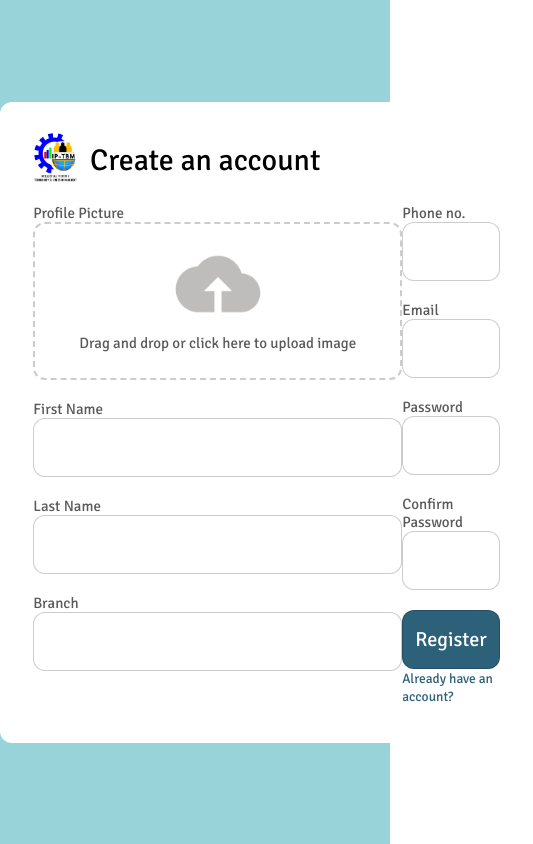
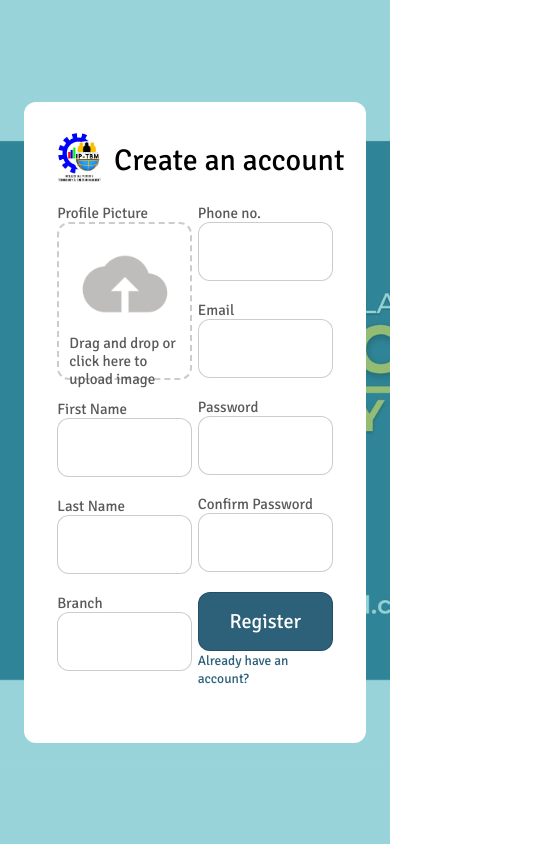
Before and after one commit to progchris00/LSPU-IPTBM-RTMS, a React (Vite) app: page /auth/sign-up in a window 390 px wide. Shown: the whole page, 533 px wide, since content can reach past the window. Built offline with nearby package versions, Linux system fonts and the light colour scheme.

Commit message:
update: make sign-up page responsive
Need fix on space between left and right container. Used max widths and percents

```diff
--- a/src/index.css
+++ b/src/index.css
@@ -53,6 +53,7 @@ main {
 
 .form-fieldset input {
   width: 100%;
+  max-width: 369px;
   height: 59px;
   border-radius: 12px;
   border: 1px solid var(--input-border);
@@ -61,6 +62,8 @@ main {
 
 .form-fieldset label {
   width: 100%;
+  max-width: 369px;
+  display: block;
 }
 
 .form-fieldset input:focus {
@@ -94,7 +97,7 @@ main {
 
 .container.sign-up {
   height: 641px;
-  width: 883px;
+  max-width: 883px;
 }
 
 .container.forgot {
@@ -108,7 +111,8 @@ main {
 }
 
 #login-form,
-#forgot-password-form {
+#forgot-password-form,
+#sign-up-form {
   width: 100%;
 }
 
@@ -118,7 +122,7 @@ main {
 
 .sign-up-form-left,
 .sign-up-form-right {
-  width: 100%;
+  width: 49%;
   display: flex;
   flex-direction: column;
   gap: 20px;
@@ -138,7 +142,7 @@ main {
   border: 2px dashed var(--input-border);
   padding: 10px;
   height: 158px;
-  width: 369px;
+  width: 100%;
 }
 
 #upload-instruction {
@@ -147,6 +151,16 @@ main {
 
 #img-view {
   height: 100%;
+}
+
+#picture-upload-container {
+  width: 100%;
+  max-width: 369px;
+}
+
+#sign-up-form .form-fieldset {
+  justify-content: space-between;
+  flex-wrap: wrap;
 }
 
 /* End of sign up page */
--- a/src/pages/auth/signup.jsx
+++ b/src/pages/auth/signup.jsx
@@ -9,6 +9,7 @@ import DragDropImage from "../../components/DragDropImage";
 function SignUpPage() {
   return (
     <main className="overlay">
+      <div className="form-container">
         <div className="sign-up container">
           <div className="flex">
             <img src={FormLogo} alt="" id="form-logo" />
@@ -62,6 +63,7 @@ function SignUpPage() {
             </fieldset>
           </form>
         </div>
+      </div>
     </main>
   );
 }
```
Lines whose indentation alone changed are shown as unchanged.
